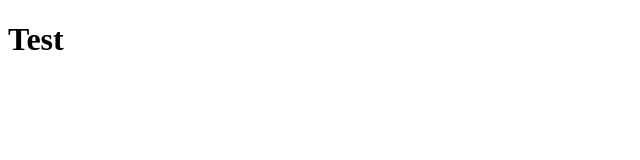
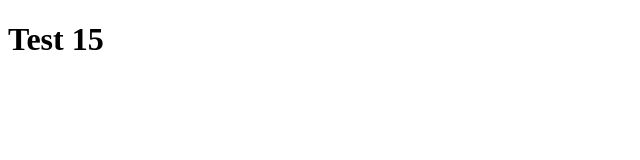
Before and after one commit to Karey2756/test-15-07, a plain HTML site: page index.html in a window 1280 px wide. Shown: the full height of the page, 0-640 px from the left. Drawn offline with Linux system fonts and the light colour scheme.

Commit message:
primer commit

```diff
--- a/index.html
+++ b/index.html
@@ -6,6 +6,6 @@
     <title>Document</title>
 </head>
 <body>
-    <h1>Test</h1>
+    <h1>Test 15</h1>
 </body>
 </html>
```
